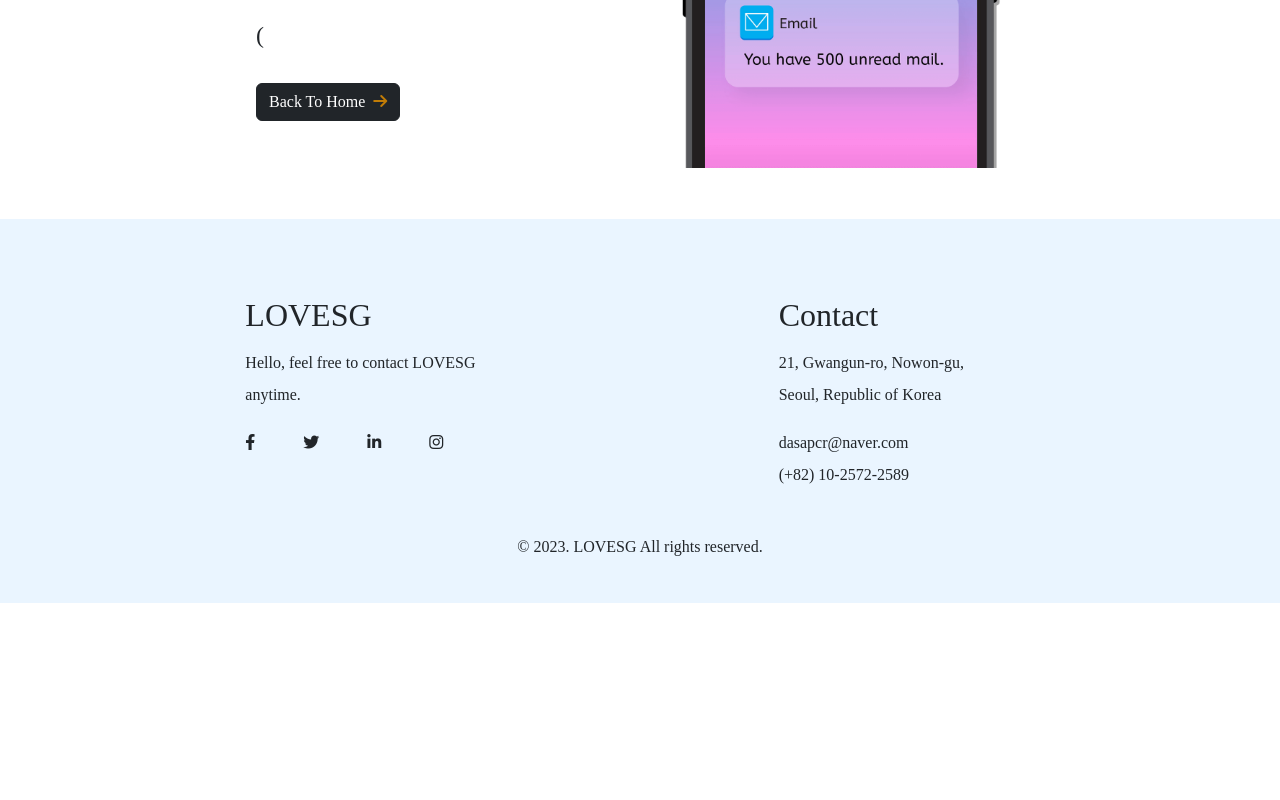
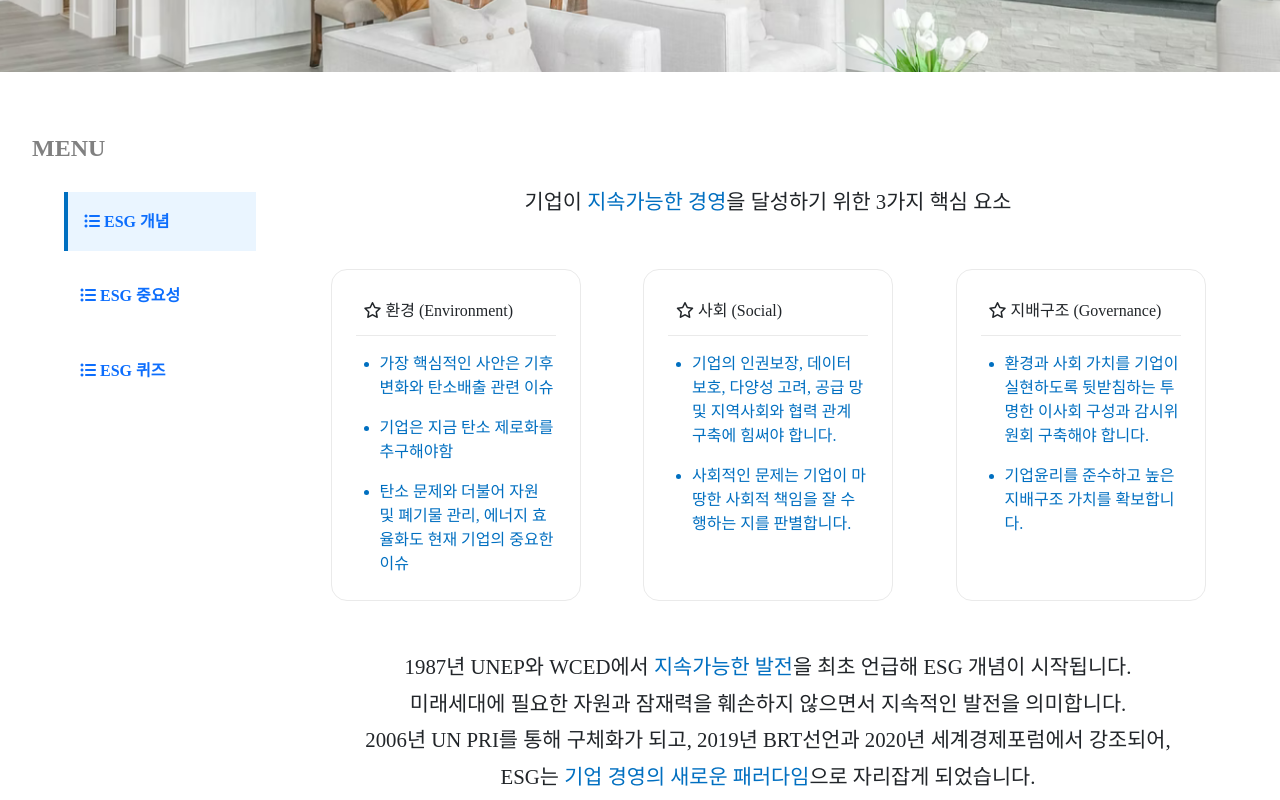
Before and after one commit to KimDongGyun23/ESG-Frontend, a React (Create React App) app: page /learning/concept in a window 1280 px wide. Shown: the part 360-1160 px from the top of the page. Before the commit the page ends 963 px from the top, so only its background shows below. Built offline with nearby package versions, Linux system fonts and the light colour scheme.

Commit message:
Feat(Concept.js): LearningPage 개념, 중요성, 퀴즈 페이지 생성
Learning 페이지 디자인 완성
개념, 중요성, 퀴즈 페이지 별도 생성
Concept 개념 페이지 디자인 완성

```diff
--- a/src/App.js
+++ b/src/App.js
@@ -4,8 +4,11 @@ import MainPage from './pages/MainPage/MainPage';
 import LoginPage from './pages/LoginPage/LoginPage';
 import ErrorPage from './pages/ErrorPage/ErrorPage';
 import IntroducePage from './pages/IntroducePage/IntroducePage';
+import LearningPage from './pages/LearningPage/LearningPage';
 import { Route, Routes } from 'react-router-dom';
-import './App.css';
+import Concept from './pages/LearningPage/Concept';
+import Importance from './pages/LearningPage/Importance';
+import Quiz from './pages/LearningPage/Quiz';
 
 // 부트스트랩, 스타일 컴포넌트, 리액트 라우터 돔 설치
 function App() {
@@ -16,6 +19,11 @@ function App() {
         <Route path='/' element = { <MainPage /> } />
         <Route path='/introduce' element = { <IntroducePage /> } />
         <Route path='/login' element = { <LoginPage /> } />
+        <Route path='/learning' element = { <LearningPage /> }>
+          <Route path='/learning/concept' element = { <Concept /> } />
+          <Route path='/learning/importance' element = { <Importance /> } />
+          <Route path='/learning/quiz' element = { <Quiz /> } />
+        </Route>
         <Route path="*" element={ <ErrorPage /> } />
       </Routes>
       <Footer />
--- /dev/null
+++ b/src/pages/LearningPage/Concept.js
@@ -0,0 +1,47 @@
+import * as S from "../../styles/LearningPage/Concept.style"
+
+
+function Concept(){
+  return(
+    <>
+      <S.Title>기업이 <S.Blue>지속가능한 경영</S.Blue>을 달성하기 위한 3가지 핵심 요소</S.Title>
+
+      <S.CardBox>
+        <S.Card>
+          <S.CardHeader><i className="fa-regular fa-star"></i> 환경 (Environment)</S.CardHeader>
+          <S.CardList>
+            <li>가장 핵심적인 사안은 기후변화와 탄소배출 관련 이슈</li>
+            <li>기업은 지금 탄소 제로화를 추구해야함</li>
+            <li>탄소 문제와 더불어 자원 및 폐기물 관리, 에너지 효율화도 현재 기업의 중요한 이슈</li>
+          </S.CardList>
+        </S.Card>
+
+        <S.Card>
+          <S.CardHeader><i className="fa-regular fa-star"></i> 사회 (Social)</S.CardHeader>
+          <S.CardList>
+            <li>기업의 인권보장, 데이터 보호, 다양성 고려, 공급 망 및 지역사회와 협력 관계 구축에 힘써야 합니다.</li>
+            <li>사회적인 문제는 기업이 마땅한 사회적 책임을 잘 수행하는 지를 판별합니다.</li>
+          </S.CardList>
+        </S.Card>
+
+        <S.Card>
+
+          <S.CardHeader><i className="fa-regular fa-star"></i> 지배구조 (Governance)</S.CardHeader>
+          <S.CardList>
+            <li>환경과 사회 가치를 기업이 실현하도록 뒷받침하는 투명한 이사회 구성과 감시위원회 구축해야 합니다.</li>
+            <li>기업윤리를 준수하고 높은 지배구조 가치를 확보합니다.</li>
+          </S.CardList>
+        </S.Card>
+      </S.CardBox>
+
+
+
+      <S.Title>1987년 UNEP와 WCED에서 <S.Blue>지속가능한 발전</S.Blue>을 최초 언급해 ESG 개념이 시작됩니다.</S.Title>
+      <S.Title>미래세대에 필요한 자원과 잠재력을 훼손하지 않으면서 지속적인 발전을 의미합니다.</S.Title>
+      <S.Title>2006년 UN PRI를 통해 구체화가 되고, 2019년 BRT선언과 2020년 세계경제포럼에서 강조되어,</S.Title>
+      <S.Title>ESG는 <S.Blue>기업 경영의 새로운 패러다임</S.Blue>으로 자리잡게 되었습니다.</S.Title>
+    </>
+  )
+};
+
+export default Concept;
--- /dev/null
+++ b/src/pages/LearningPage/Importance.js
@@ -0,0 +1,12 @@
+import * as S from "../../styles/LearningPage/Importance.style"
+
+
+function Importance(){
+  return(
+    <>
+      중요성
+    </>
+  )
+};
+
+export default Importance;
--- /dev/null
+++ b/src/pages/LearningPage/LearningPage.js
@@ -0,0 +1,56 @@
+import { Link, Outlet } from 'react-router-dom';
+import { BannerImg } from '../../styles/Layouts/Banner.style';
+import * as S from '../../styles/LearningPage/LearningPage.style'
+import { useState } from 'react';
+
+
+//Outlet 사용
+
+
+function LearningPage(){
+
+  const [currentTab, setCurrentTab] = useState(0);
+
+  const subnav = [
+    { name: 'ESG 개념', url: '/learning/concept' },
+    { name: 'ESG 중요성', url: '/learning/importance' },
+    { name: 'ESG 퀴즈', url: '/learning/quiz' },
+  ];
+
+  const indexHandler = index => setCurrentTab(index);
+
+  return(
+    <>
+      <BannerImg/>
+
+      <div className='d-flex'>
+
+        <S.Sidebar>
+          <S.Title>MENU</S.Title>
+          {
+            subnav.map( (element, index) => (
+              <S.List
+                key = {index}
+                className = {index === currentTab ? "focused" : "" }
+              >
+                <Link
+                  to = {element.url}
+                  onClick = { () => indexHandler(index) }
+                >
+                  <i className="fa-solid fa-list-ul" /> {element.name}
+                </Link>
+              </S.List>
+            ))
+          }
+        </S.Sidebar>
+
+        <S.Main>
+          <Outlet />
+        </S.Main>
+
+      </div>
+    </>
+  )
+}
+
+export default LearningPage;
--- /dev/null
+++ b/src/pages/LearningPage/Quiz.js
@@ -0,0 +1,12 @@
+
+
+
+function Quiz(){
+  return(
+    <>
+    퀴즈
+    </>
+  )
+};
+
+export default Quiz;
--- /dev/null
+++ b/src/styles/LearningPage/Concept.style.js
@@ -0,0 +1,40 @@
+import styled from "styled-components";
+
+export const Title = styled.h3`
+  font-size : 1.3rem;
+  line-height : 2.3rem;
+`;
+
+export const Blue = styled.span`
+  color : #006FC0;
+`;
+
+export const CardBox = styled.div`
+  margin: 3rem 0;
+  text-align : left;
+  display : flex;
+  justify-content : space-evenly;
+`;
+
+export const Card = styled.div`
+  width : 25%;
+  padding : 1.5rem;
+  border : 0.5px solid #EAEAEA;
+  border-radius : 1rem;
+`;
+
+export const CardHeader = styled.h4`
+  border-bottom : 1px solid #EAEAEA;
+  padding : 0.5rem 0.5rem 1rem 0.5rem;
+`;
+
+export const CardList = styled.ul`
+  line-height : 1.5rem;
+  color : #006FC0;
+  margin : 1rem 0 0 1.5rem;
+  list-style : disc;
+
+  & li+li{
+    margin-top : 1rem;
+  }
+`;
--- /dev/null
+++ b/src/styles/LearningPage/LearningPage.style.js
@@ -0,0 +1,32 @@
+import { Container } from "react-bootstrap";
+import styled from "styled-components";
+
+export const Main = styled(Container)`
+  width : 80%;
+  text-align : center;
+  margin-bottom : 10rem;
+`;
+
+export const Sidebar = styled.div`
+  width : 20%;
+  margin-top : -3rem;
+  padding-left : 2rem;
+  font-weight : bold;
+
+  .focused {
+    background-color: #EAF5FF;
+    border-left : 0.3rem solid #006FC0;
+    color : #006FC0;
+  }
+`;
+
+export const Title = styled.h3`
+  font-size : 1.5rem;
+  color : #808080;
+  margin-bottom : 2rem;
+`;
+
+export const List = styled.div`
+  margin : 0 0 1rem 2rem;
+  padding : 1.3rem 1rem;
+`;
```
Also changed, not shown: src/styles/LearningPage/Importance.style.js (added).
